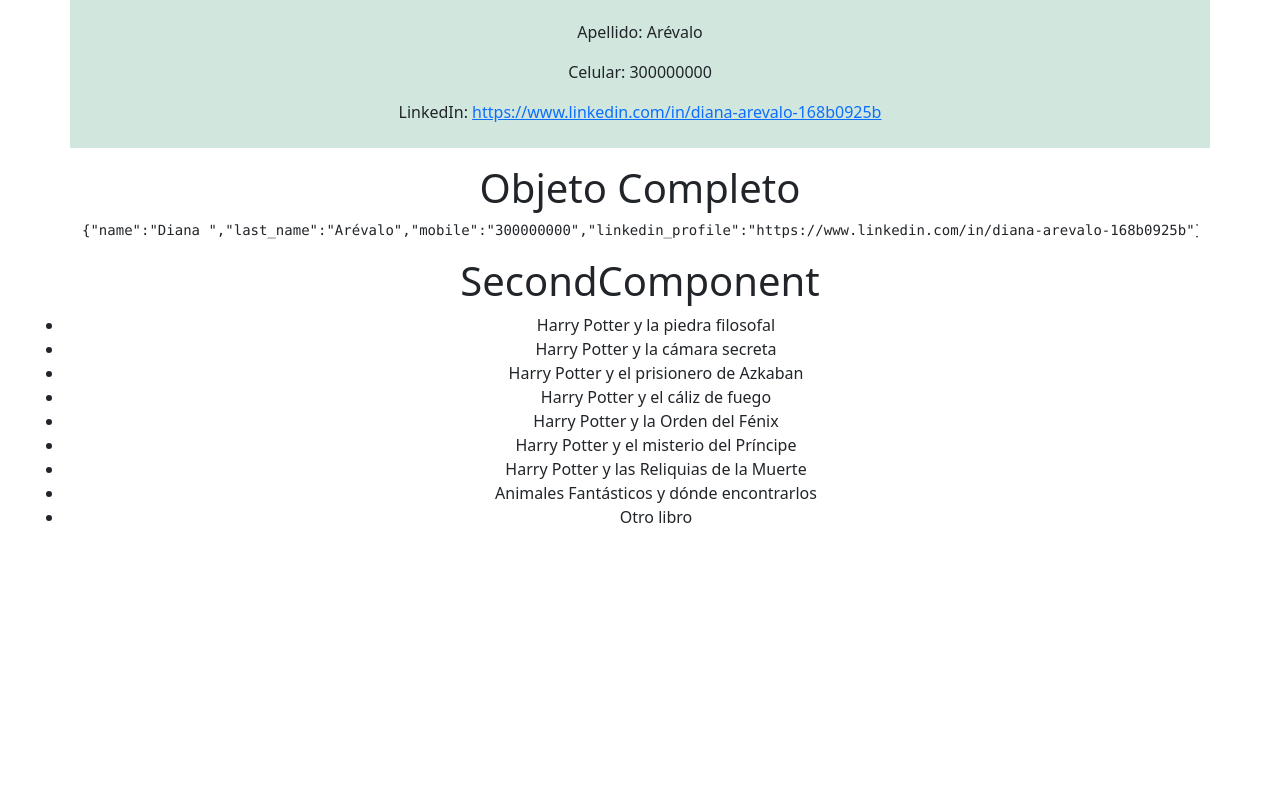
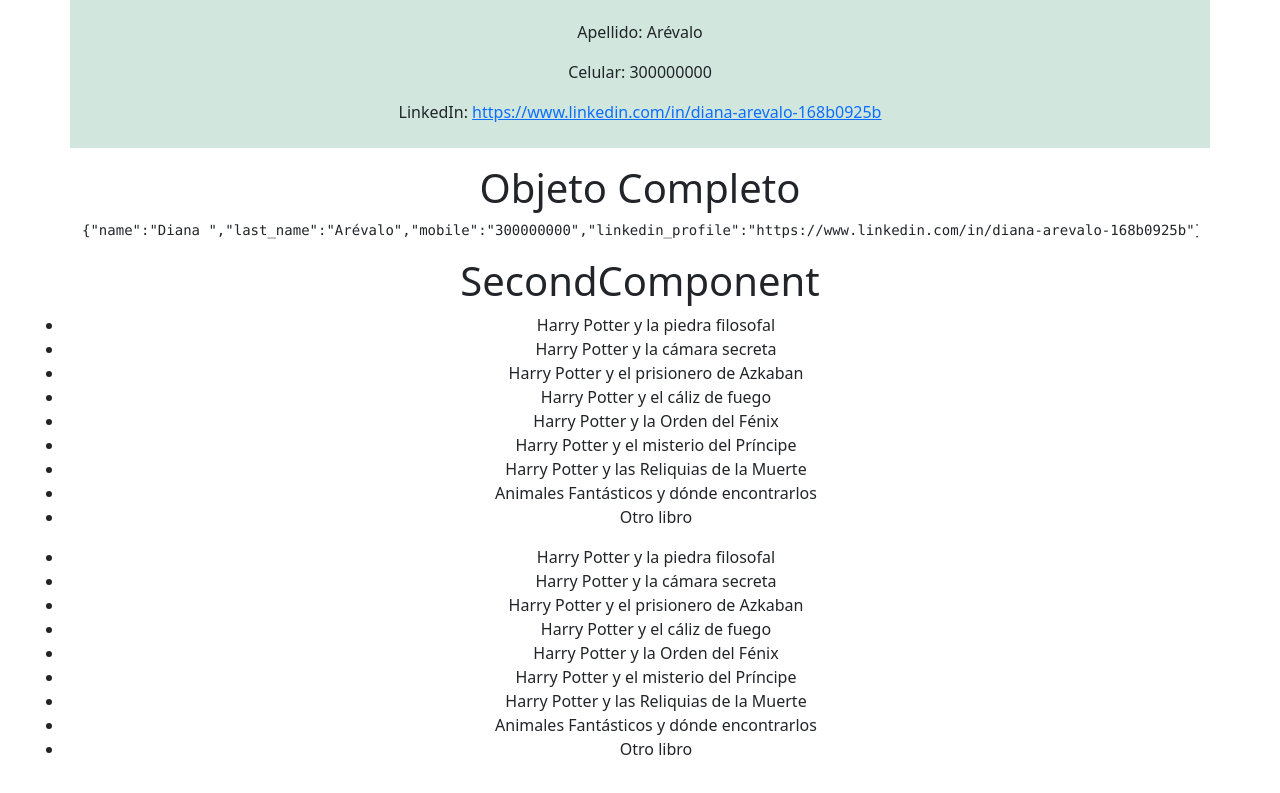
Before and after one commit to inesmariao/b3_practice_components_react, a React (Vite) app: page / in a window 1280 px wide. Shown: the part 540-1333 px from the top of the page. Before the commit the page ends 1117 px from the top, so only its background shows below. Built offline with nearby package versions, Linux system fonts and the light colour scheme.

Commit message:
ForEach and map examples

```diff
--- a/src/components/SecondComponent.jsx
+++ b/src/components/SecondComponent.jsx
@@ -13,6 +13,11 @@
     "Otro libro"
   ];
 
+  const listBooks = [];
+  books.forEach((book, index) => {
+    listBooks.push(<li key={ index }> {book} </li>);
+  });
+
   return (
     <>
       <h1>SecondComponent</h1>
@@ -24,6 +29,9 @@
             })
           }
         </ul>
+        <ul>
+          { listBooks }
+        </ul>
       </div>
     </>
   )
```
